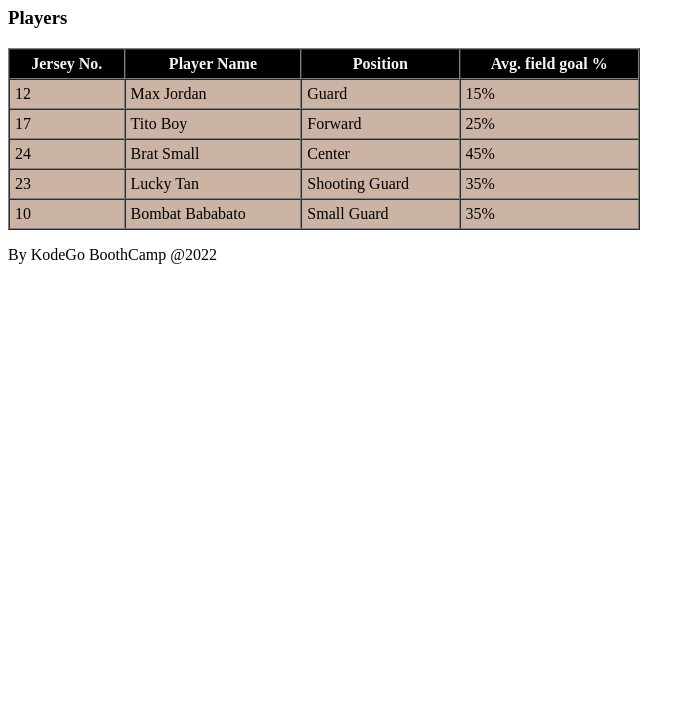
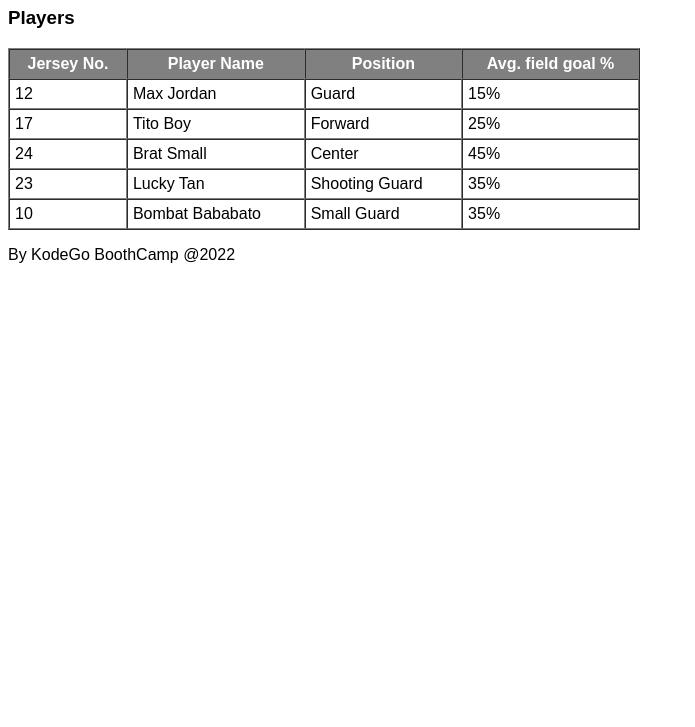
Before and after one commit to awabjames/kodego-demo, a plain HTML site: page Exercise7.html in a window 1280 px wide. Shown: the part 73-800 px from the top of the page, without its empty margins (0-695 px from the left). Drawn offline with Linux system fonts and the light colour scheme.

Commit message:
almost done

```diff
--- a/Exercise7.html
+++ b/Exercise7.html
@@ -6,21 +6,27 @@
     <meta name="viewport" content="width=device-width, initial-scale=1.0">
         <title>Exercise 7</title>
 </head>
+<style>
+    *
+    body {
+      font-family: Arial, Helvetica, sans-serif;
+    }
+</style>
 <body>
     <main>
         <h1>BASKETBALL PLAYER ROSTER</h1>
         <h3>Players</h3>
         <div>
             <table border="1" cellspacing="0" cellpadding="5" width="50%" >
-                <thead style="background-color:black;">
-                    <tr style="color:whitesmoke;">
+                <thead style="background-color:gray;">
+                    <tr style="color:white;">
                         <th>Jersey No.</th>
                         <th>Player Name</th>
                         <th>Position</th>
                         <th>Avg. field goal %</th>
                     </tr>
                 </thead>
-                <tbody style="background-color:rgb(204, 180, 164)">
+                <tbody style="background-color:rgb(255, 255, 255)">
                     <tr>
                         <td>12</td>
                         <td>Max Jordan</td>
```
